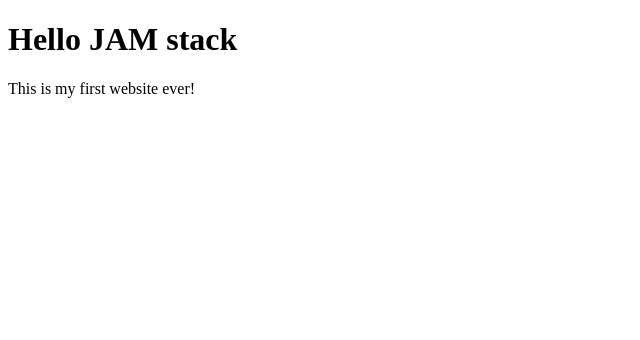
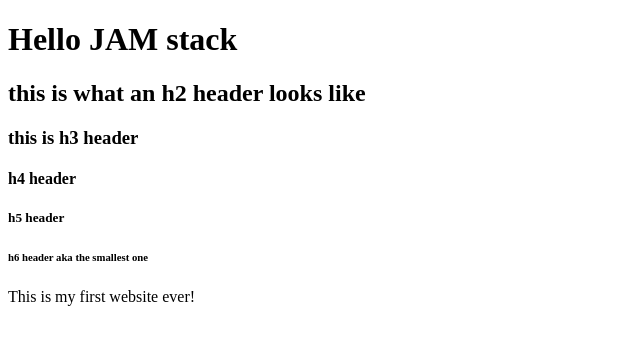
Before and after one commit to abby-schreiber/abby-schreiber.github.io, a plain HTML site: page index.html in a window 1280 px wide. Shown: the whole page, without its empty margins (0-640 px from the left). Drawn offline with Linux system fonts and the light colour scheme.

Commit message:
Update (added headers) index.html

```diff
--- a/index.html
+++ b/index.html
@@ -5,6 +5,11 @@
   </head>
   <body>
     <h1>Hello JAM stack </h1>
+    <h2>this is what an h2 header looks like</h2>
+    <h3> this is h3 header</h3>
+    <h4>h4 header</h4>
+    <h5>h5 header</h5>
+    <h6>h6 header aka the smallest one</h6>
     <p>This is my first website ever!</p>
   </body>
 </html>
```
